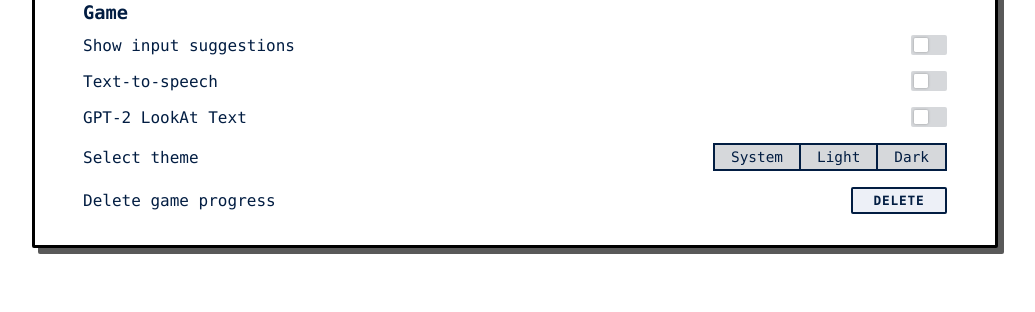
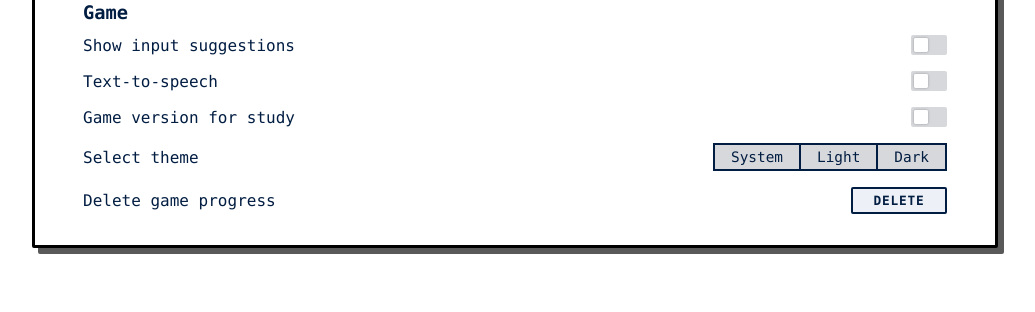
Before and after one commit to minotalen/chatbot-group, a Flask app: page /profile in a window 1280 px wide. Shown: the part 488-800 px from the top of the page, without its empty margins (125-1160 px from the left). Run offline with Flask 2, Linux system fonts and the light colour scheme; a user stored in the database is signed in; data comes from the database, SQL or seed files in the repository; data that the repository does not hold is empty.

Commit message:
Name für versionstoggle geändert wichtig!

```diff
--- a/templates/user.html
+++ b/templates/user.html
@@ -85,7 +85,7 @@
         <input type="checkbox" class="settings" id="read-messages"></input>
       </div>
       <div>
-        <p>GPT-2 LookAt Text</p>
+        <p>Game version for study</p>
         <input id="gpt2-output" type="checkbox" class="settings"></input>
       </div>
       <div class="theme-select">
```
